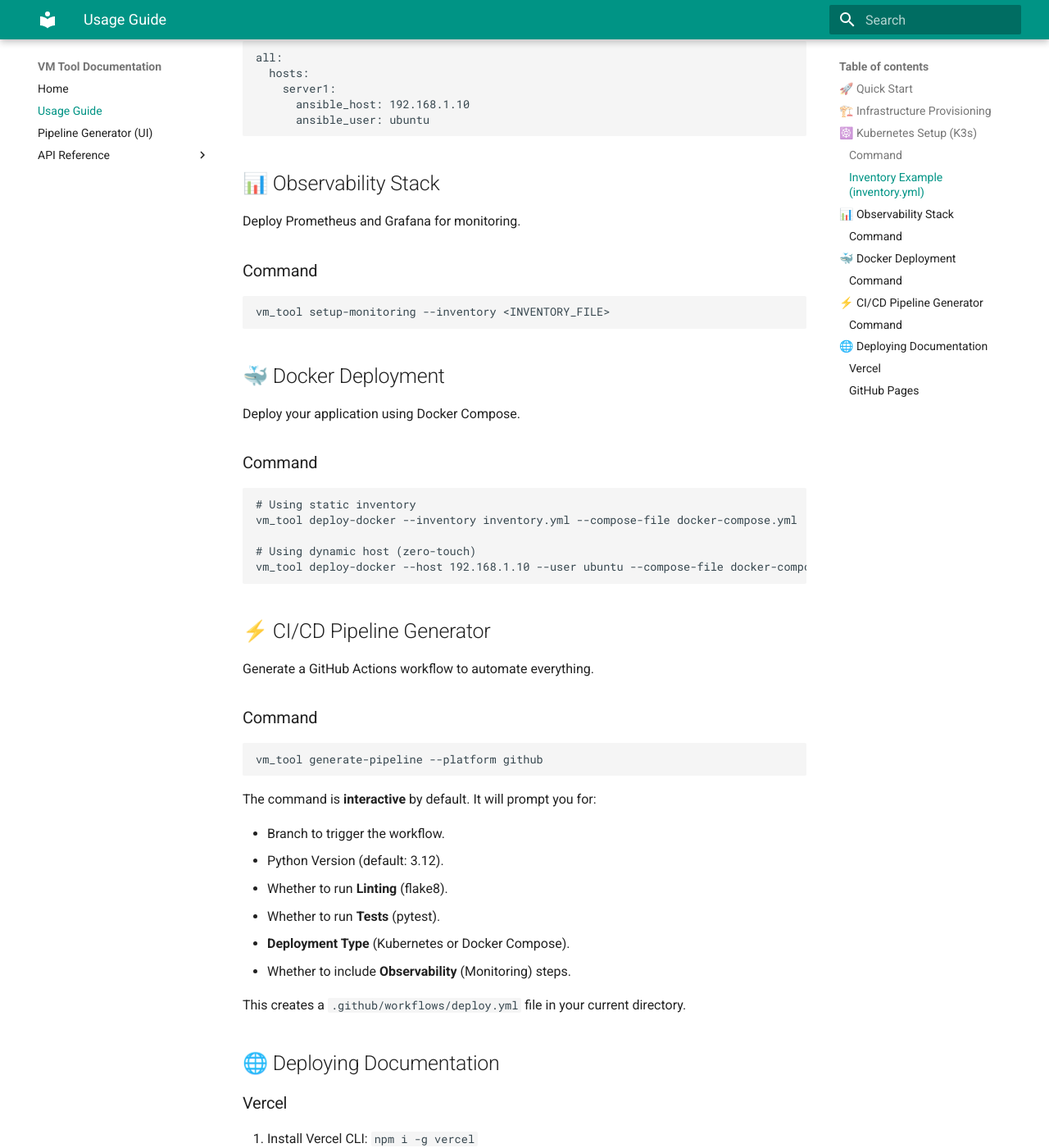
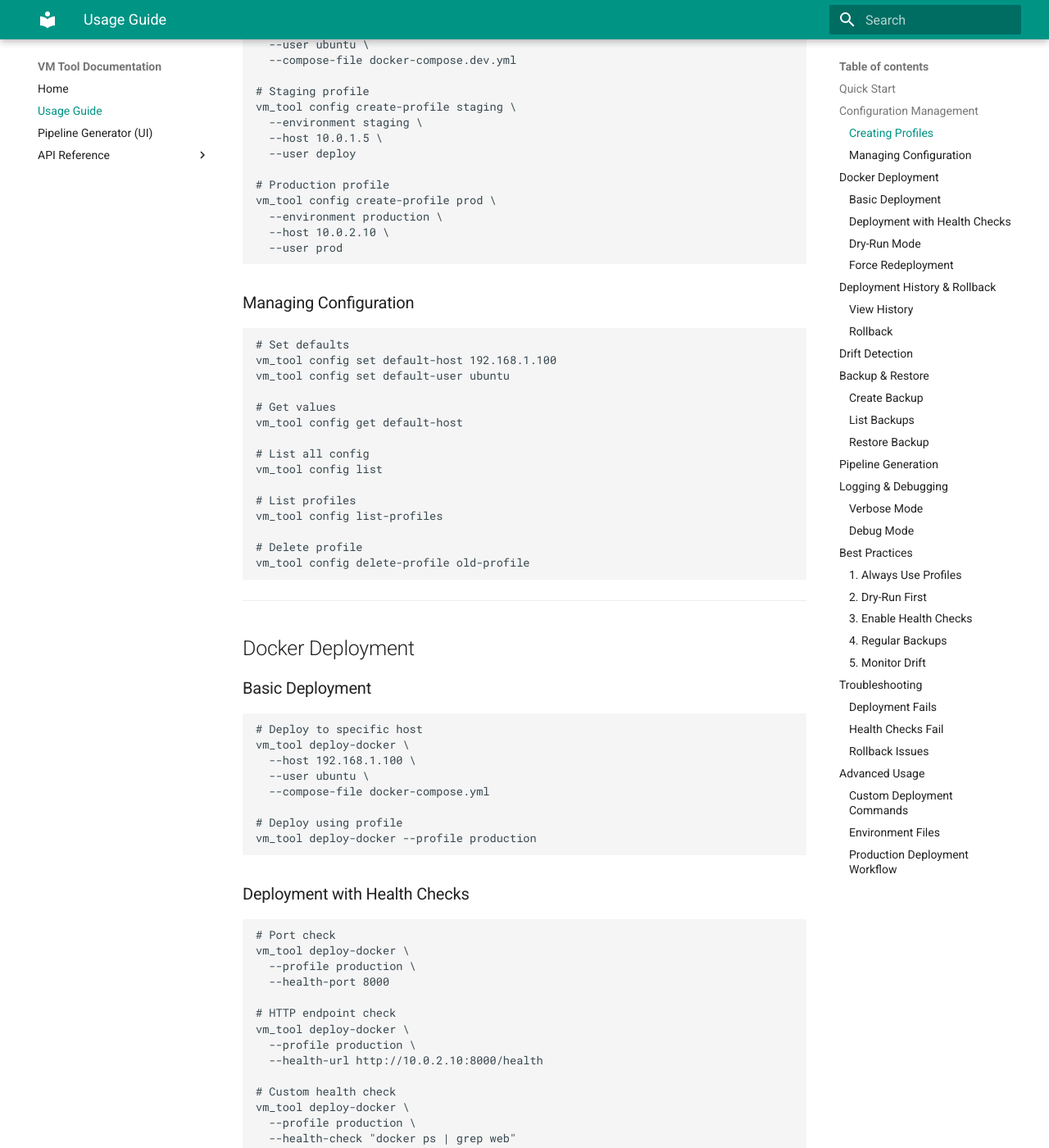
Before and after one commit to thesunnysinha/vm_tool, an MkDocs documentation site: the page built from docs/usage.md, in a window 1280 px wide and 1400 px high, scrolled down 757 px. Shown: the whole window at 82% size. Built offline with MkDocs 1.6.1 and Material for MkDocs 9.7.7, drawn with Linux system fonts in a browser that asks for light colours; some of the changed text lies outside the part shown.

Commit message:
docs: comprehensive documentation update with examples and cleanup

````diff
--- /dev/null
+++ b/docs/features.md
@@ -0,0 +1,273 @@
+# Features
+
+## Overview
+
+VM Tool is a production-grade deployment platform with enterprise features for Docker-based applications.
+
+---
+
+## Phase 1: Foundation Features
+
+### 1. Configuration Management ⭐⭐⭐⭐⭐
+
+Save defaults and create deployment profiles to avoid re-entering settings.
+
+**Commands**:
+
+```bash
+vm_tool config set <key> <value>
+vm_tool config get <key>
+vm_tool config list
+vm_tool config create-profile <name> --environment <env> --host <ip>
+vm_tool config list-profiles
+vm_tool config delete-profile <name>
+```
+
+**Use Cases**:
+
+- Multi-environment deployments
+- Team collaboration
+- Consistent configurations
+
+---
+
+### 2. Idempotent Deployments ⭐⭐⭐⭐⭐
+
+Safe to run multiple times - only redeploys when changes are detected.
+
+**How it Works**:
+
+- Computes SHA256 hash of docker-compose.yml
+- Compares with last deployment
+- Skips if no changes (unless `--force` used)
+
+**Commands**:
+
+```bash
+vm_tool deploy-docker --profile prod
+vm_tool deploy-docker --profile prod --force
+```
+
+**Benefits**:
+
+- Safe CI/CD retries
+- Prevents unnecessary downtime
+- Production reliability
+
+---
+
+### 3. Health Checks & Smoke Tests ⭐⭐⭐⭐⭐
+
+Verify deployments actually work after completion.
+
+**Check Types**:
+
+- **Port Checks**: Wait for port availability
+- **HTTP Checks**: Verify endpoint returns expected status
+- **Custom Checks**: Run arbitrary commands via SSH
+
+**Commands**:
+
+```bash
+vm_tool deploy-docker --profile prod --health-port 8000
+vm_tool deploy-docker --profile prod --health-url http://IP:8000/health
+vm_tool deploy-docker --profile prod --health-check "docker ps | grep web"
+```
+
+**Benefits**:
+
+- Catch deployment failures immediately
+- Automated verification
+- Confidence in deployments
+
+---
+
+### 4. Multi-Environment Support ⭐⭐⭐⭐
+
+Environment-tagged profiles with production safety checks.
+
+**Environments**: `development`, `staging`, `production`
+
+**Commands**:
+
+```bash
+vm_tool config create-profile dev --environment development --host IP
+vm_tool config create-profile prod --environment production --host IP
+vm_tool deploy-docker --profile prod  # Requires confirmation
+```
+
+**Safety Features**:
+
+- Production confirmation prompts
+- Environment-specific settings
+- Prevent accidental deployments
+
+---
+
+### 5. Verbose/Debug Logging ⭐⭐⭐⭐
+
+Control logging verbosity for easier troubleshooting.
+
+**Levels**:
+
+- **Default**: WARNING only
+- **Verbose (`-v`)**: INFO + WARNING + ERROR
+- **Debug (`-d`)**: DEBUG + INFO + WARNING + ERROR
+
+**Commands**:
+
+```bash
+vm_tool --verbose deploy-docker --profile prod
+vm_tool --debug deploy-docker --profile prod
+```
+
+---
+
+## Phase 2: Safety & Reliability Features
+
+### 6. Deployment History & Rollback ⭐⭐⭐⭐⭐
+
+Track all deployments and enable one-command rollback.
+
+**Features**:
+
+- Tracks all deployments with timestamps
+- Records git commits
+- Stores deployment status
+- Keeps last 100 deployments
+
+**Commands**:
+
+```bash
+vm_tool history --host IP
+vm_tool history --host IP --limit 20
+vm_tool rollback --host IP
+vm_tool rollback --host IP --to DEPLOYMENT_ID
+```
+
+**Use Cases**:
+
+- Revert bad deployments
+- Audit trail
+- Compliance requirements
+
+---
+
+### 7. Deployment Dry-Run ⭐⭐⭐⭐
+
+Preview deployments before executing.
+
+**Shows**:
+
+- Target host and user
+- Compose file contents
+- Environment variables
+- Custom commands
+
+**Commands**:
+
+```bash
+vm_tool deploy-docker --profile prod --dry-run
+```
+
+**Benefits**:
+
+- Preview changes
+- Catch configuration errors
+- Team review before deployment
+
+---
+
+### 8. Drift Detection ⭐⭐⭐⭐
+
+Catch manual server configuration changes.
+
+**How it Works**:
+
+- Records expected file hashes
+- Compares with actual server state
+- Reports modifications and deletions
+
+**Commands**:
+
+```bash
+vm_tool drift-check --host IP --user USER
+```
+
+**Use Cases**:
+
+- Security compliance
+- Configuration auditing
+- Detect unauthorized changes
+
+---
+
+### 9. Backup & Restore ⭐⭐⭐⭐
+
+Automated disaster recovery with backup management.
+
+**Features**:
+
+- Create tar.gz backups
+- Store metadata (size, timestamp, paths)
+- List and filter backups
+- Restore to any host
+
+**Commands**:
+
+```bash
+vm_tool backup create --host IP --paths /app /etc/nginx
+vm_tool backup list --host IP
+vm_tool backup restore --id BACKUP_ID --host IP
+```
+
+**Use Cases**:
+
+- Pre-deployment backups
+- Disaster recovery
+- Migration between servers
+
+---
+
+## Coming Soon
+
+### Phase 3: Testing & Quality
+
+- Integration Testing Framework
+- Load Testing Support
+- Security Scanning
+- Code Quality Checks
+- Test Coverage Reports
+
+### Phase 4: Advanced Deployments
+
+- Blue-Green Deployments
+- Canary Deployments
+- A/B Testing
+- Traffic Splitting
+- Auto-Scaling
+
+### Phase 5: Security & Compliance
+
+- Secrets Management (Vault/AWS)
+- RBAC & Permissions
+- Audit Logging
+- Compliance Reports
+- Vulnerability Scanning
+
+---
+
+## Feature Comparison
+
+| Feature                | Basic Tools | VM Tool |
+| ---------------------- | ----------- | ------- |
+| Docker Deployment      | ✅          | ✅      |
+| Configuration Profiles | ❌          | ✅      |
+| Idempotent Deployments | ❌          | ✅      |
+| Health Checks          | ❌          | ✅      |
+| Rollback               | ❌          | ✅      |
+| Drift Detection        | ❌          | ✅      |
+| Backup/Restore         | ❌          | ✅      |
+| Multi-Environment      | ❌          | ✅      |
+| Dry-Run                | ❌          | ✅      |
+| History Tracking       | ❌          | ✅      |
--- a/docs/usage.md
+++ b/docs/usage.md
@@ -1,95 +1,418 @@
 # Usage Guide
 
-VM Tool provides a powerful CLI to manage your infrastructure lifecycle.
+Complete guide to using vm_tool for production deployments.
 
-## 🚀 Quick Start
+---
 
-Ensure you have installed the tool:
+## Quick Start
 
 ```bash
+# Install
 pip install vm-tool
+
+# Create a profile
+vm_tool config create-profile production \
+  --environment production \
+  --host 10.0.2.10 \
+  --user ubuntu
+
+# Deploy
+vm_tool deploy-docker --profile production
 ```
 
-## 🏗️ Infrastructure Provisioning
+---
 
-Provision cloud resources using Terraform.
+## Configuration Management
 
-## ☸️ Kubernetes Setup (K3s)
-
-Deploy a lightweight K3s cluster.
-
-### Command
+### Creating Profiles
 
 ```bash
-vm_tool setup-k8s --inventory <INVENTORY_FILE>
+# Development profile
+vm_tool config create-profile dev \
+  --environment development \
+  --host 192.168.1.100 \
+  --user ubuntu \
+  --compose-file docker-compose.dev.yml
+
+# Staging profile
+vm_tool config create-profile staging \
+  --environment staging \
+  --host 10.0.1.5 \
+  --user deploy
+
+# Production profile
+vm_tool config create-profile prod \
+  --environment production \
+  --host 10.0.2.10 \
+  --user prod
 ```
 
-### Inventory Example (`inventory.yml`)
+### Managing Configuration
 
-```yaml
-all:
-  hosts:
-    server1:
-      ansible_host: 192.168.1.10
-      ansible_user: ubuntu
+```bash
+# Set defaults
+vm_tool config set default-host 192.168.1.100
+vm_tool config set default-user ubuntu
+
+# Get values
+vm_tool config get default-host
+
+# List all config
+vm_tool config list
+
+# List profiles
+vm_tool config list-profiles
+
+# Delete profile
+vm_tool config delete-profile old-profile
 ```
 
-## 📊 Observability Stack
+---
 
-Deploy Prometheus and Grafana for monitoring.
+## Docker Deployment
 
-### Command
+### Basic Deployment
 
 ```bash
-vm_tool setup-monitoring --inventory <INVENTORY_FILE>
+# Deploy to specific host
+vm_tool deploy-docker \
+  --host 192.168.1.100 \
+  --user ubuntu \
+  --compose-file docker-compose.yml
+
+# Deploy using profile
+vm_tool deploy-docker --profile production
 ```
 
-## 🐳 Docker Deployment
-
-Deploy your application using Docker Compose.
-
-### Command
+### Deployment with Health Checks
 
 ```bash
-# Using static inventory
-vm_tool deploy-docker --inventory inventory.yml --compose-file docker-compose.yml
+# Port check
+vm_tool deploy-docker \
+  --profile production \
+  --health-port 8000
 
-# Using dynamic host (zero-touch)
-vm_tool deploy-docker --host 192.168.1.10 --user ubuntu --compose-file docker-compose.yml
+# HTTP endpoint check
+vm_tool deploy-docker \
+  --profile production \
+  --health-url http://10.0.2.10:8000/health
+
+# Custom health check
+vm_tool deploy-docker \
+  --profile production \
+  --health-check "docker ps | grep web"
+
+# Multiple checks
+vm_tool deploy-docker \
+  --profile production \
+  --health-port 8000 \
+  --health-url http://10.0.2.10:8000/api/status \
+  --health-check "curl -f http://localhost:8000/ready"
 ```
 
-## ⚡ CI/CD Pipeline Generator
+### Dry-Run Mode
 
-Generate a GitHub Actions workflow to automate everything.
-
-### Command
+Preview deployment without making changes:
 
 ```bash
-vm_tool generate-pipeline --platform github
+vm_tool deploy-docker --profile production --dry-run
 ```
 
-The command is **interactive** by default. It will prompt you for:
+Output:
 
-- Branch to trigger the workflow.
-- Python Version (default: 3.12).
-- Whether to run **Linting** (flake8).
-- Whether to run **Tests** (pytest).
-- **Deployment Type** (Kubernetes or Docker Compose).
-- Whether to include **Observability** (Monitoring) steps.
+```
+🔍 DRY-RUN MODE - No changes will be made
 
-This creates a `.github/workflows/deploy.yml` file in your current directory.
+📋 Deployment Plan:
+   Target Host: 10.0.2.10
+   SSH User: prod
+   Compose File: docker-compose.yml
+   Inventory: inventory.yml
 
-## 🌐 Deploying Documentation
+📄 Compose File Contents (docker-compose.yml):
+     1 | version: '3'
+     2 | services:
+     3 |   web:
+     4 |     image: nginx:latest
+     ...
 
-### Vercel
+✅ Dry-run complete. Use without --dry-run to deploy.
+```
 
-1. Install Vercel CLI: `npm i -g vercel`
-2. Run `vercel` in the project root.
-3. Build Command: `pip install -e .[dev] && python -m mkdocs build`
-4. Output Directory: `site`
+### Force Redeployment
 
-### GitHub Pages
+```bash
+# Force redeploy even if no changes
+vm_tool deploy-docker --profile production --force
+```
 
-1. A workflow is included to build docs.
-2. Enable GitHub Pages in Repository Settings > Pages.
-3. Select `gh-pages` branch (after first run).
+---
+
+## Deployment History & Rollback
+
+### View History
+
+```bash
+# All deployments
+vm_tool history
+
+# Filter by host
+vm_tool history --host 10.0.2.10
+
+# Show more entries
+vm_tool history --host 10.0.2.10 --limit 20
+```
+
+Output:
+
+```
+📜 Deployment History (showing 3 deployments):
+
+✅ 20260111_195500 - 2026-01-11T19:55:00
+   Host: 10.0.2.10
+   Service: default
+   Compose: docker-compose.yml
+   Git: a1b2c3d4
+
+✅ 20260111_143000 - 2026-01-11T14:30:00
+   Host: 10.0.2.10
+   Service: default
+   Compose: docker-compose.yml
+   Git: e5f6g7h8
+```
+
+### Rollback
+
+```bash
+# Rollback to previous deployment
+vm_tool rollback --host 10.0.2.10
+
+# Rollback to specific deployment
+vm_tool rollback --host 10.0.2.10 --to 20260111_143000
+```
+
+---
+
+## Drift Detection
+
+Check for manual configuration changes:
+
+```bash
+vm_tool drift-check --host 10.0.2.10 --user ubuntu
+```
+
+Output:
+
+```
+⚠️  Drift Detected on 10.0.2.10:
+
+🔄 /etc/nginx/nginx.conf
+   Status: modified
+   Expected: a1b2c3d4e5f6g7h8...
+   Actual: x9y8z7w6v5u4t3s2...
+
+❌ /app/config.json
+   Status: deleted
+   Expected: 1a2b3c4d5e6f7g8h...
+
+Found 2 file(s) with drift
+```
+
+---
+
+## Backup & Restore
+
+### Create Backup
+
+```bash
+vm_tool backup create \
+  --host 10.0.2.10 \
+  --user ubuntu \
+  --paths /app /etc/nginx /var/www
+```
+
+### List Backups
+
+```bash
+# All backups
+vm_tool backup list
+
+# Filter by host
+vm_tool backup list --host 10.0.2.10
+```
+
+Output:
+
+```
+📦 Available Backups (3):
+
+  20260111_200000
+    Host: 10.0.2.10
+    Time: 2026-01-11T20:00:00
+    Size: 45.32 MB
+    Paths: /app, /etc/nginx
+
+  20260111_150000
+    Host: 10.0.2.10
+    Time: 2026-01-11T15:00:00
+    Size: 42.18 MB
+    Paths: /app, /etc/nginx
+```
+
+### Restore Backup
+
+```bash
+vm_tool backup restore \
+  --id 20260111_200000 \
+  --host 10.0.2.10 \
+  --user ubuntu
+```
+
+---
+
+## Pipeline Generation
+
+Generate GitHub Actions workflow:
+
+```bash
+vm_tool generate-pipeline \
+  --platform github \
+  --strategy docker \
+  --monitoring
+```
+
+---
+
+## Logging & Debugging
+
+### Verbose Mode
+
+```bash
+vm_tool --verbose deploy-docker --profile production
+```
+
+### Debug Mode
+
+```bash
+vm_tool --debug deploy-docker --profile production
+```
+
+Output includes detailed logging:
+
+```
+🐛 Debug logging enabled
+DEBUG: Loading config from /Users/user/.vm_tool/config.json
+DEBUG: Computing hash of docker-compose.yml
+INFO: Deployment is up-to-date
+```
+
+---
+
+## Best Practices
+
+### 1. Always Use Profiles
+
+```bash
+# ✅ Good
+vm_tool deploy-docker --profile production
+
+# ❌ Avoid
+vm_tool deploy-docker --host IP --user USER ...
+```
+
+### 2. Dry-Run First
+
+```bash
+# Always preview production deployments
+vm_tool deploy-docker --profile production --dry-run
+vm_tool deploy-docker --profile production
+```
+
+### 3. Enable Health Checks
+
+```bash
+vm_tool deploy-docker \
+  --profile production \
+  --health-port 8000 \
+  --health-url http://IP:8000/health
+```
+
+### 4. Regular Backups
+
+```bash
+# Before major deployments
+vm_tool backup create --host IP --paths /app /etc
+vm_tool deploy-docker --profile production
+```
+
+### 5. Monitor Drift
+
+```bash
+# Weekly drift checks
+vm_tool drift-check --host IP
+```
+
+---
+
+## Troubleshooting
+
+### Deployment Fails
+
+1. Check with dry-run: `vm_tool deploy-docker --profile prod --dry-run`
+2. Enable debug: `vm_tool --debug deploy-docker --profile prod`
+3. Verify SSH access: `ssh user@host`
+4. Check compose file: `docker-compose config`
+
+### Health Checks Fail
+
+1. Verify port is open: `nc -zv host port`
+2. Check service logs: `ssh user@host docker-compose logs`
+3. Test endpoint manually: `curl http://host:port/health`
+
+### Rollback Issues
+
+1. View history: `vm_tool history --host IP`
+2. Verify backup exists: `vm_tool backup list --host IP`
+3. Check SSH access and permissions
+
+---
+
+## Advanced Usage
+
+### Custom Deployment Commands
+
+```bash
+vm_tool deploy-docker \
+  --profile production \
+  --deploy-command "docker-compose up -d --build"
+```
+
+### Environment Files
+
+```bash
+vm_tool deploy-docker \
+  --profile production \
+  --env-file .env.production
+```
+
+### Production Deployment Workflow
+
+```bash
+# 1. Create backup
+vm_tool backup create --host IP --paths /app
+
+# 2. Dry-run
+vm_tool deploy-docker --profile prod --dry-run
+
+# 3. Deploy with health checks
+vm_tool deploy-docker \
+  --profile prod \
+  --health-port 8000 \
+  --health-url http://IP:8000/health
+
+# 4. Verify deployment
+vm_tool history --host IP
+
+# 5. Check for drift
+vm_tool drift-check --host IP
+```
````
Also changed, not shown: 4 other files.
